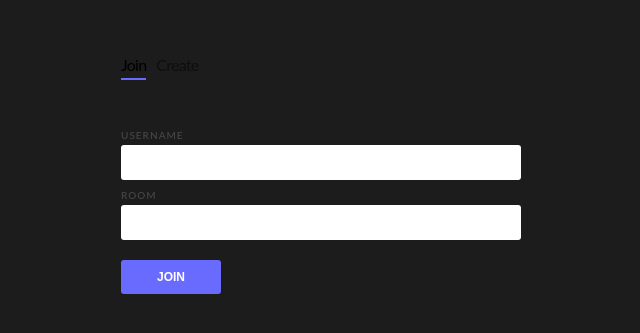
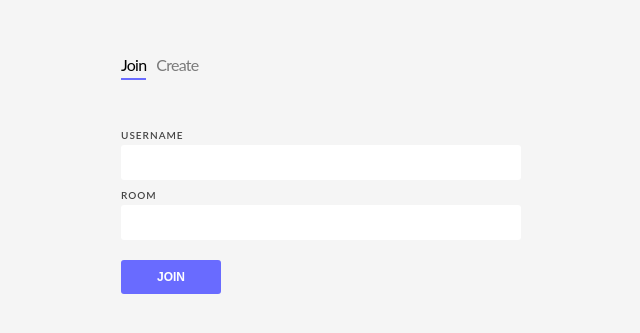
Before and after one commit to NeoxAzrot/dice-game, a Nuxt app in the folder front/: page / in a window 1280 px wide. Shown: the part 225-558 px from the top of the page, without its empty margins (319-959 px from the left). Built offline with nearby package versions, Linux system fonts and the light colour scheme.

Commit message:
fix username in join/create room

```diff
--- a/front/composables/useRoom.ts
+++ b/front/composables/useRoom.ts
@@ -10,14 +10,14 @@ export default function useRoom() {
   const join = (ID: string) => {
     return $fetch(endpoint + `/rooms/${ID}/join`, {
       method: 'POST',
-      body: JSON.stringify({ username: username })
+      body: JSON.stringify({ username: username.value })
     })
   }
 
   const create: () => Promise<any> = () => {
     return $fetch(endpoint + '/rooms', {
       method: 'POST',
-      body: JSON.stringify({ username: username })
+      body: JSON.stringify({ username: username.value })
     })
   }
 
--- a/front/package.json
+++ b/front/package.json
@@ -17,5 +17,8 @@
     "pinia": "^2.0.33",
     "sass": "^1.59.3",
     "uniqolor": "^1.1.0"
+  },
+  "overrides": {
+    "vue" : "latest"
   }
 }
--- a/front/pages/index.vue
+++ b/front/pages/index.vue
@@ -14,6 +14,6 @@
   align-items: center;
   height: 100vh;
   width: 100vw;
-  background-color: var(--color--body);
+  background-color: #f5f5f5;
 }
 </style>
```
